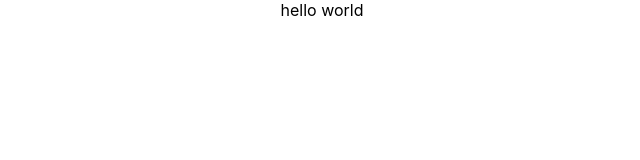
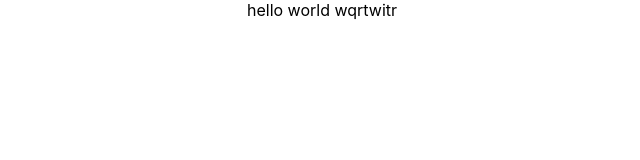
Before and after one commit to MeVimalkumar/ReactJS-Demo, a React (Create React App) app: page / in a window 1280 px wide. Shown: the top 160 px of the page, without its empty margins (318-958 px from the left). Built offline with nearby package versions, Linux system fonts and the light colour scheme.

Commit message:
"Added text"

```diff
--- a/src/App.js
+++ b/src/App.js
@@ -5,7 +5,7 @@ import './App.css';
 function App() {
   return (
     <div className="App">
-        hello world
+        hello world wqrtwitr
     </div>
   );
 }
```
